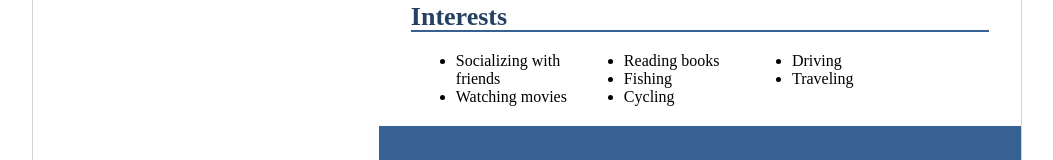
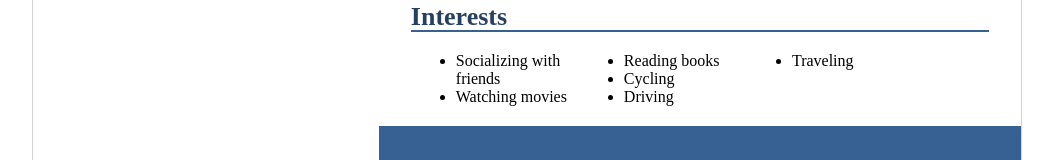
Before and after one commit to volodymyr35/My_CV, a plain HTML site: page index.html in a window 1280 px wide. Shown: the part 1093-1253 px from the top of the page, without its empty margins (113-1166 px from the left). Drawn offline with Linux system fonts and the light colour scheme.

Commit message:
Update index.html

```diff
--- a/index.html
+++ b/index.html
@@ -143,7 +143,6 @@
             <li>Socializing with friends</li>
             <li>Watching movies</li>
             <li>Reading books</li>
-            <li>Fishing</li>
             <li>Cycling</li>
             <li>Driving</li>
             <li>Traveling</li>
```
